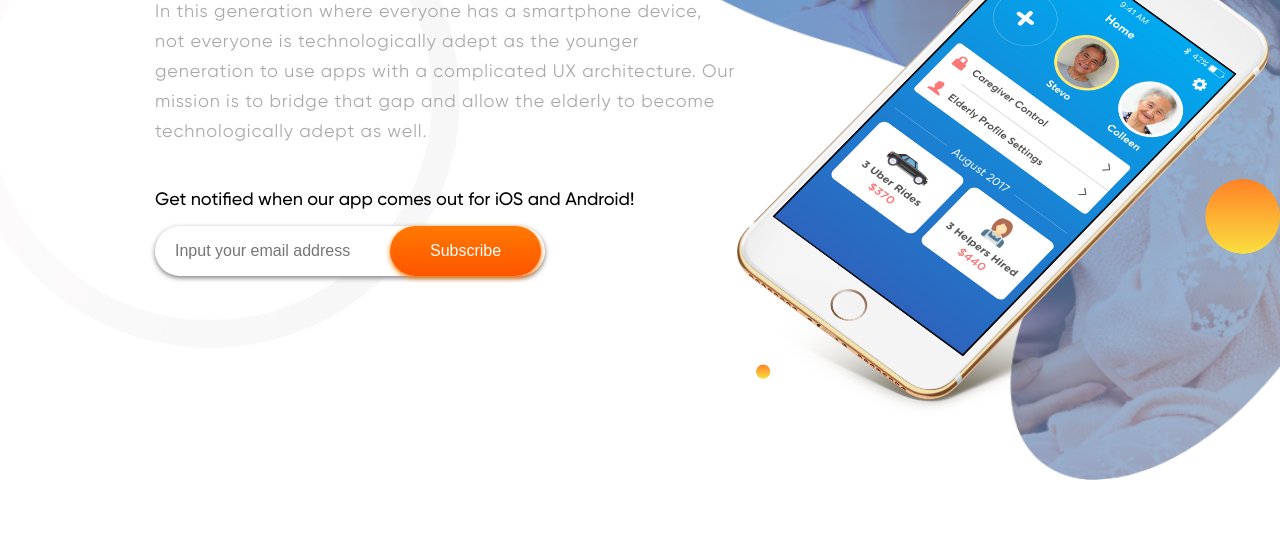
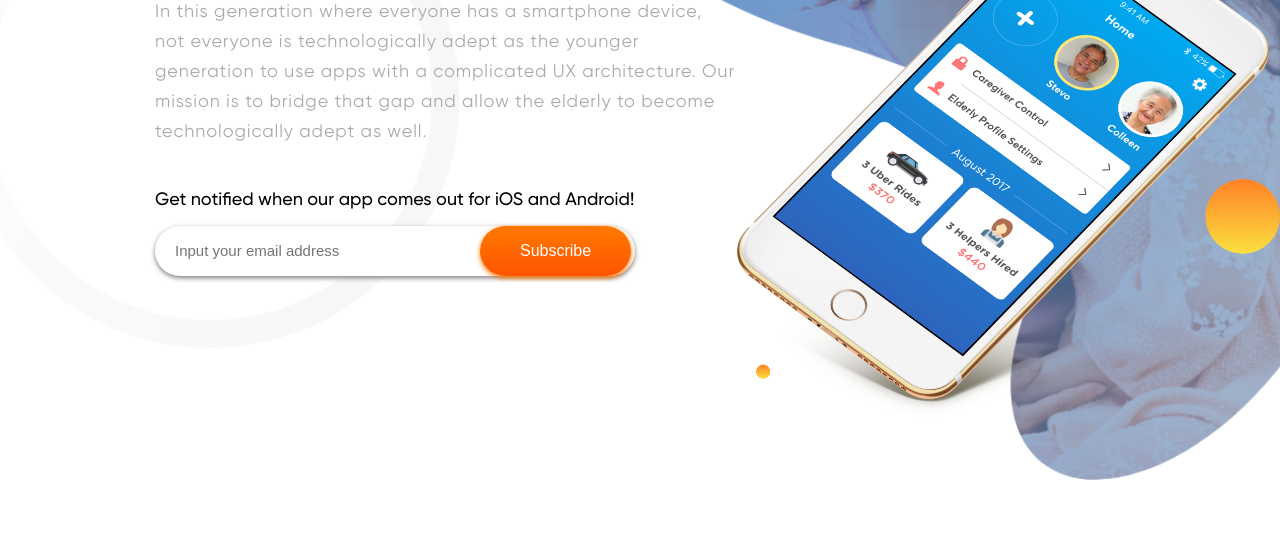
Before and after one commit to seniortech/page, a website: page index.html in a window 1280 px wide. Shown: the part 252-800 px from the top of the page. Drawn offline with Linux system fonts and the light colour scheme.

Commit message:
update style

```diff
--- a/style.scss
+++ b/style.scss
@@ -188,8 +188,10 @@ form {
     }
     .button-group {
         height: 50px;
+        position: relative;
         input {
-            width: 250px;
+            box-sizing: border-box;
+            width: 480px;
             height: 50px;
             -webkit-box-shadow: 0px 2px 5px 0px rgba(128,126,128,1);
             -moz-box-shadow: 0px 2px 5px 0px rgba(128,126,128,1);
@@ -199,13 +201,16 @@ form {
             //border-bottom-right-radius: 0;
             padding: 0 20px;
             border: 0;
-            font-size: 16px;
+            font-size: 15px;
             padding-right: 120px;
             &:focus {
                     outline: 0;
             }
         }
         button {
+            position: absolute;
+            top: 0;
+            left:480px;
             color: #fff;
             cursor: pointer;
             height: 50px;
@@ -278,7 +283,8 @@ footer {
         }
         button {
             box-shadow: none;
-
+            position: relative;
+            left: 0;
             width: 100%;
             margin-left: 0;
         }
```
Also changed, not shown: style.css.
